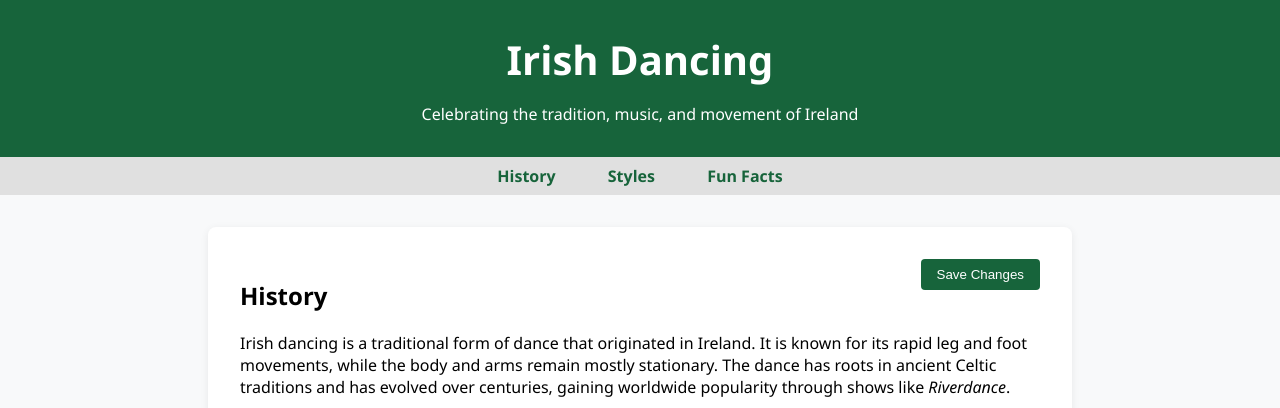
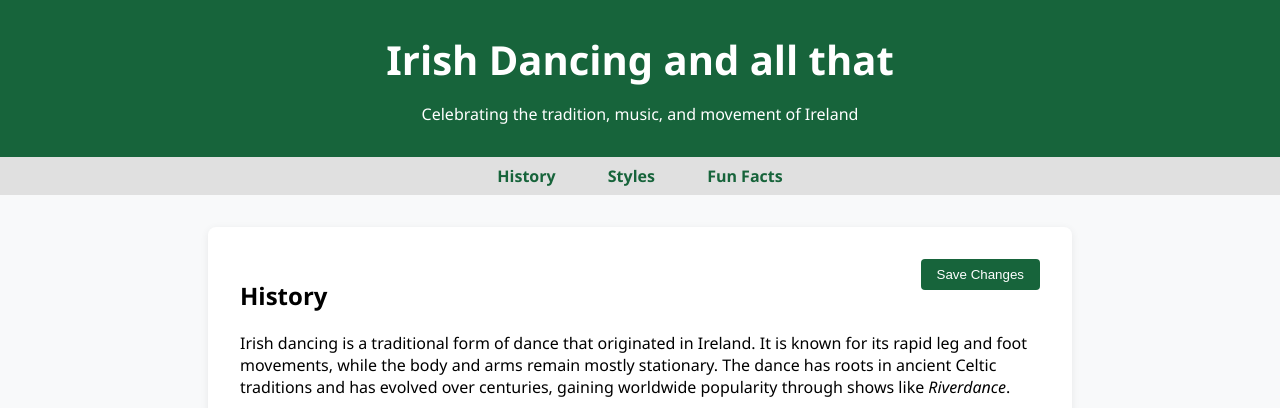
Before and after one commit to DublinJim/dublinjim.github.io, a plain HTML site: page index.html in a window 1280 px wide. Shown: the top 408 px of the page. Drawn offline with Linux system fonts and the light colour scheme.

Commit message:
Name change

```diff
--- a/index.html
+++ b/index.html
@@ -3,7 +3,7 @@
 <head>
     <meta charset="UTF-8">
     <meta name="viewport" content="width=device-width, initial-scale=1.0">
-    <title>Irish Kingston Club</title>
+    <title>Irish in Kingston Club</title>
     <style>
         body {
             font-family: 'Segoe UI', Arial, sans-serif;
@@ -62,7 +62,7 @@
 </head>
 <body>
     <header>
-        <h1>Irish Dancing</h1>
+        <h1>Irish Dancing and all that </h1>
         <p>Celebrating the tradition, music, and movement of Ireland</p>
     </header>
     <nav>
```
